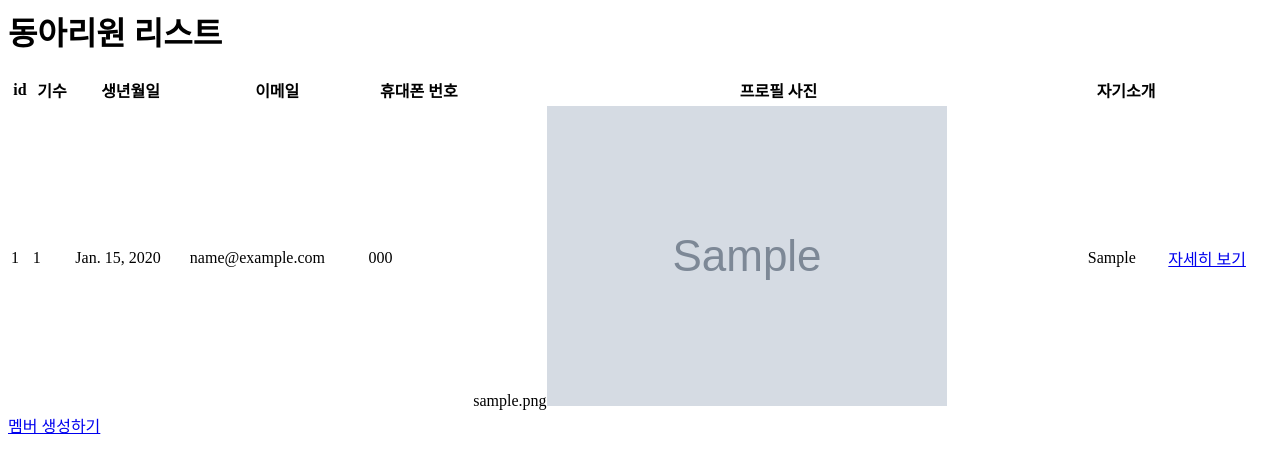
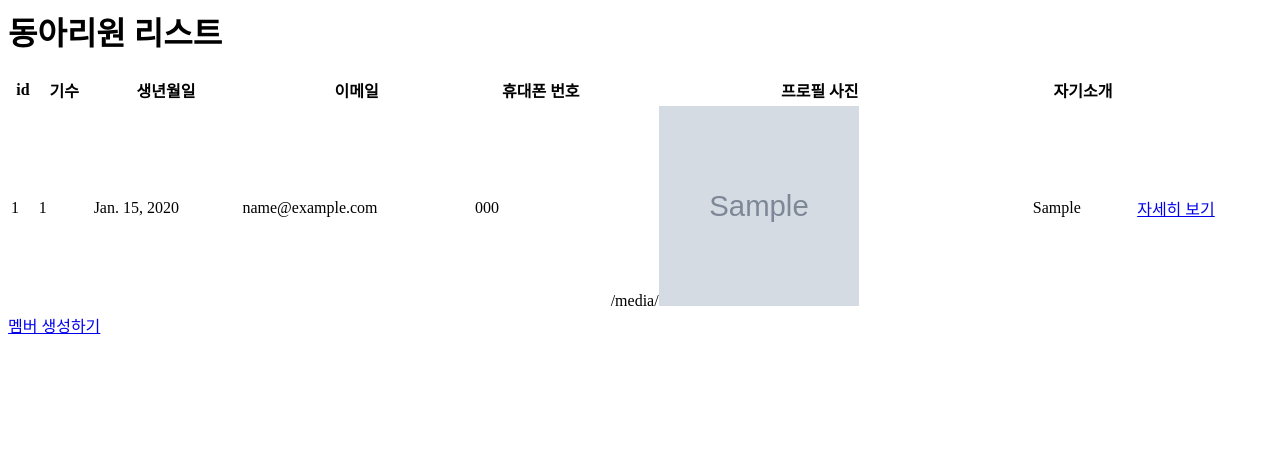
Before and after one commit to innjuun/piro-15th-crud-session, a Django app: template club/templates/club/list.html in a window 1280 px wide. Shown: the top 473 px of the page. Run offline with Django 3.2, Linux system fonts and the light colour scheme; the template is opened without the code that fills it: values that come from a table or form of the project are taken from there, others are empty; tables that the repository leaves empty hold one stand-in row (values such as "Sample post"); grey boxes marked "Sample" are stand-in pictures.

Commit message:
Add media images

```diff
--- a/club/models.py
+++ b/club/models.py
@@ -6,7 +6,7 @@ class Member(models.Model):
     birth_date = models.DateField()
     email = models.EmailField()
     phone_number = models.CharField("연락처", max_length=15)
-    profile = models.ImageField("프로필 사진", null=True, upload_to="images/")
+    profile = models.ImageField("프로필 사진", null=True, upload_to="media/")
     introduction = models.TextField("자기소개", max_length=1000, null=True)
 
     def __str__(self):
--- a/club/templates/club/list.html
+++ b/club/templates/club/list.html
@@ -18,7 +18,7 @@
     <td>{{member.birth_date}}</td>
     <td>{{member.email}}</td>
     <td>{{member.phone_number}}</td>
-    <td>{{member.profile}}<img src={{member.profile}}></td>
+    <td>{{ MEDIA_URL }}<img src={% if member.profile %}{{ member.profile.url}}{% endif %} height="200" width="200"></td>
     <td>{{member.introduction}}</td>
     <td><a href="{% url "club:member_read" member.id %}">자세히 보기</a></td>
   </tr>
--- a/club/templates/club/read.html
+++ b/club/templates/club/read.html
@@ -4,7 +4,8 @@
 <p>생일: {{member.birth_date}}</p>
 <p>이메일: {{member.email}}</p>
 <p>전화 번호: {{member.phone_number}}</p>
-<p>프로필 사진:{{member.profile}}<img src={{member.profile}}></p>
+
+<p>프로필 사진: <img src={% if member.profile %}{{ member.profile.url}} {% endif %} height="200" width="200"></p>
 <p>자기 소개: {{member.introduction}}</p>
 
 <p>
--- a/club/urls.py
+++ b/club/urls.py
@@ -1,6 +1,7 @@
 from club.views import member_create, member_delete, member_list, member_read, member_update
 from django.urls import path
-
+from django.conf.urls.static import static
+from django.conf import settings
 app_name = 'club'
 
 urlpatterns = [
@@ -9,4 +10,4 @@ urlpatterns = [
     path('members/<int:pk>/', view=member_read, name='member_read'),
     path('members/<int:pk>/update/', view=member_update, name='member_update'),
     path('members/<int:pk>/delete/', view=member_delete, name='member_delete'),
-]
+] + static(settings.MEDIA_URL, document_root=settings.MEDIA_ROOT)
--- a/server/settings.py
+++ b/server/settings.py
@@ -10,6 +10,7 @@ For the full list of settings and their values, see
 https://docs.djangoproject.com/en/3.2/ref/settings/
 """
 
+import os
 from pathlib import Path
 
 # Build paths inside the project like this: BASE_DIR / 'subdir'.
@@ -124,3 +125,5 @@ STATIC_URL = '/static/'
 # https://docs.djangoproject.com/en/3.2/ref/settings/#default-auto-field
 
 DEFAULT_AUTO_FIELD = 'django.db.models.BigAutoField'
+MEDIA_ROOT = os.path.join(BASE_DIR, 'media')
+MEDIA_URL = '/media/'
```
Also changed, not shown: club/migrations/0003_alter_member_profile.py (added).
